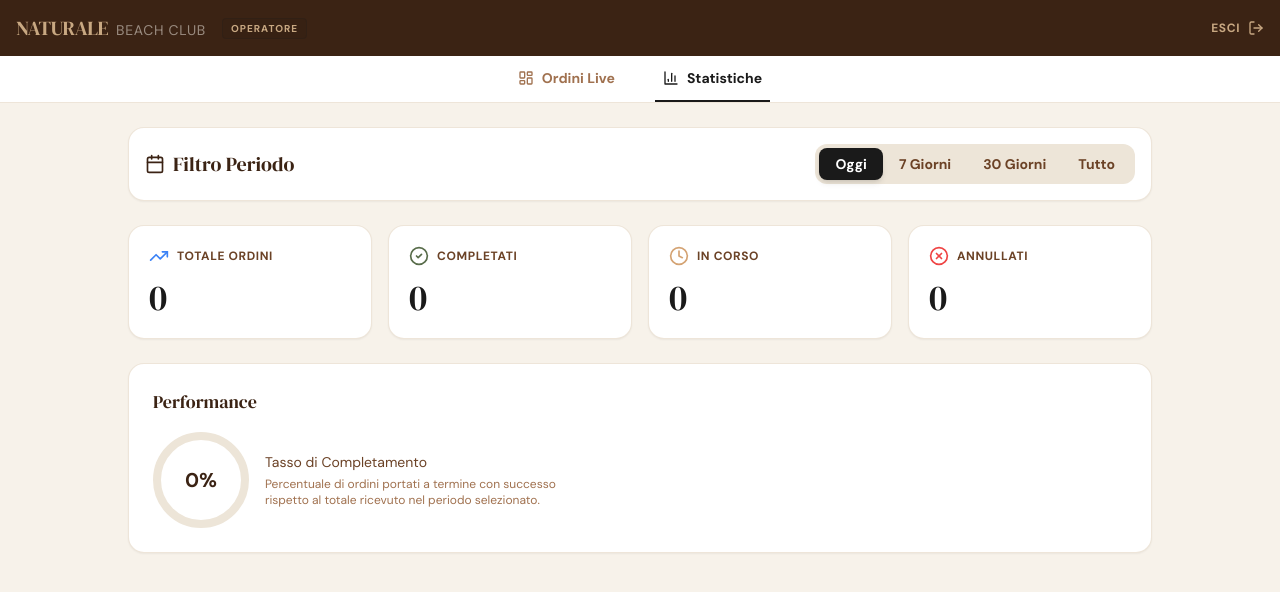
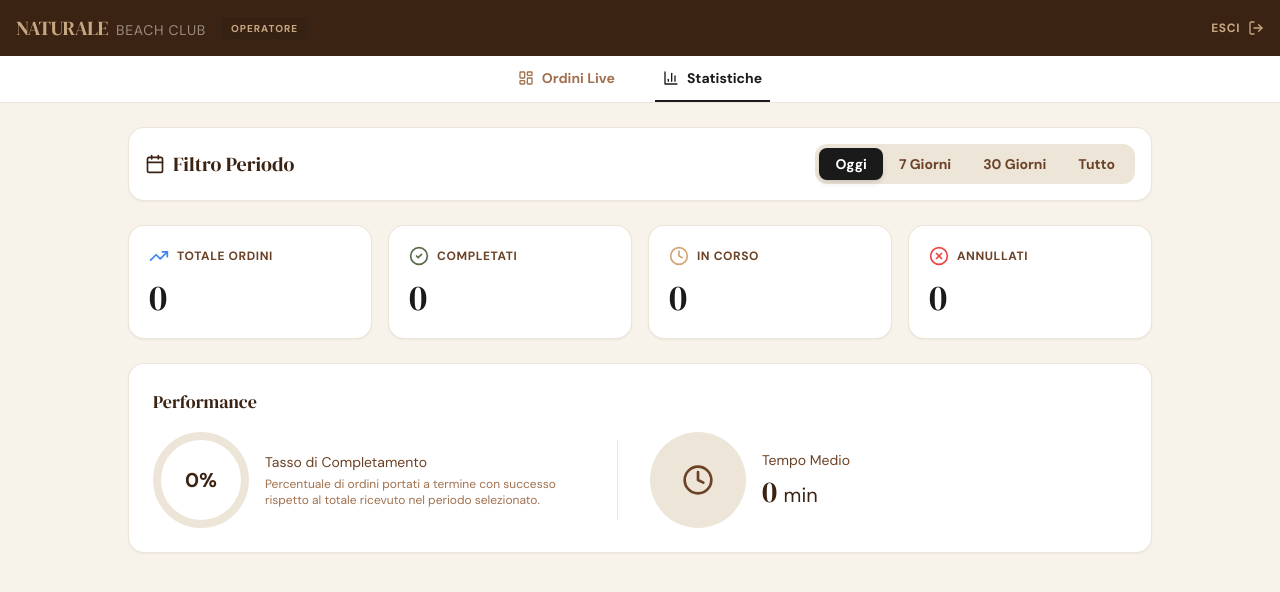
Before and after one commit to antozz996/PokeFlow, a Next.js app: page /admin in a window 1280 px wide. Both pictures are taken after a click on the button "Statistiche". Shown: the top 592 px of the page. Built offline with nearby package versions, Linux system fonts and the light colour scheme; no server answers; the database is empty.

Commit message:
Add average preparation time to Analytics Dashboard

```diff
--- a/components/admin/AnalyticsDashboard.tsx
+++ b/components/admin/AnalyticsDashboard.tsx
@@ -46,13 +46,24 @@ export default function AnalyticsDashboard() {
   }, [period]);
 
   const totalOrders = orders.length;
-  const completedOrders = orders.filter((o) => o.status === 3).length;
+  const completedOrdersList = orders.filter((o) => o.status === 3);
+  const completedOrders = completedOrdersList.length;
   const activeOrders = orders.filter((o) => o.status >= 0 && o.status <= 2).length;
   const cancelledOrders = orders.filter((o) => o.status === 4).length;
 
   const completionRate = totalOrders > 0
     ? Math.round((completedOrders / totalOrders) * 100)
     : 0;
+
+  let averageTimeMinutes = 0;
+  if (completedOrders > 0) {
+    const totalTimeMs = completedOrdersList.reduce((acc, order) => {
+      const created = new Date(order.created_at).getTime();
+      const updated = new Date(order.updated_at).getTime();
+      return acc + (updated - created);
+    }, 0);
+    averageTimeMinutes = Math.round((totalTimeMs / completedOrders) / 60000);
+  }
 
   return (
     <div className="p-4 sm:p-6 overflow-y-auto custom-scroll flex-1 bg-cream">
@@ -114,8 +125,9 @@ export default function AnalyticsDashboard() {
             {/* Riepilogo Avanzato */}
             <div className="bg-white rounded-2xl p-6 shadow-sm border border-wood-pale/30">
               <h3 className="font-display text-lg text-wood-dark mb-4">Performance</h3>
+              <div className="flex flex-col sm:flex-row items-start sm:items-center gap-8">
                 <div className="flex items-center gap-4">
-                <div className="w-24 h-24 rounded-full border-8 border-cream-dark flex items-center justify-center relative">
+                  <div className="w-24 h-24 rounded-full border-8 border-cream-dark flex items-center justify-center relative shrink-0">
                     <svg className="absolute inset-0 w-full h-full transform -rotate-90">
                       <circle
                         cx="48"
@@ -137,6 +149,19 @@ export default function AnalyticsDashboard() {
                     </p>
                   </div>
                 </div>
+
+                <div className="hidden sm:block w-px h-20 bg-wood-pale/30"></div>
+
+                <div className="flex items-center gap-4">
+                  <div className="w-24 h-24 rounded-full bg-cream-dark flex items-center justify-center shrink-0">
+                    <Clock className="w-8 h-8 text-wood-med" />
+                  </div>
+                  <div>
+                    <p className="text-sm text-wood-med font-body">Tempo Medio</p>
+                    <p className="font-display text-3xl text-wood-dark mt-1">{averageTimeMinutes} <span className="text-xl font-body">min</span></p>
+                  </div>
+                </div>
+              </div>
             </div>
           </>
         )}
```
Lines whose indentation alone changed are shown as unchanged.
